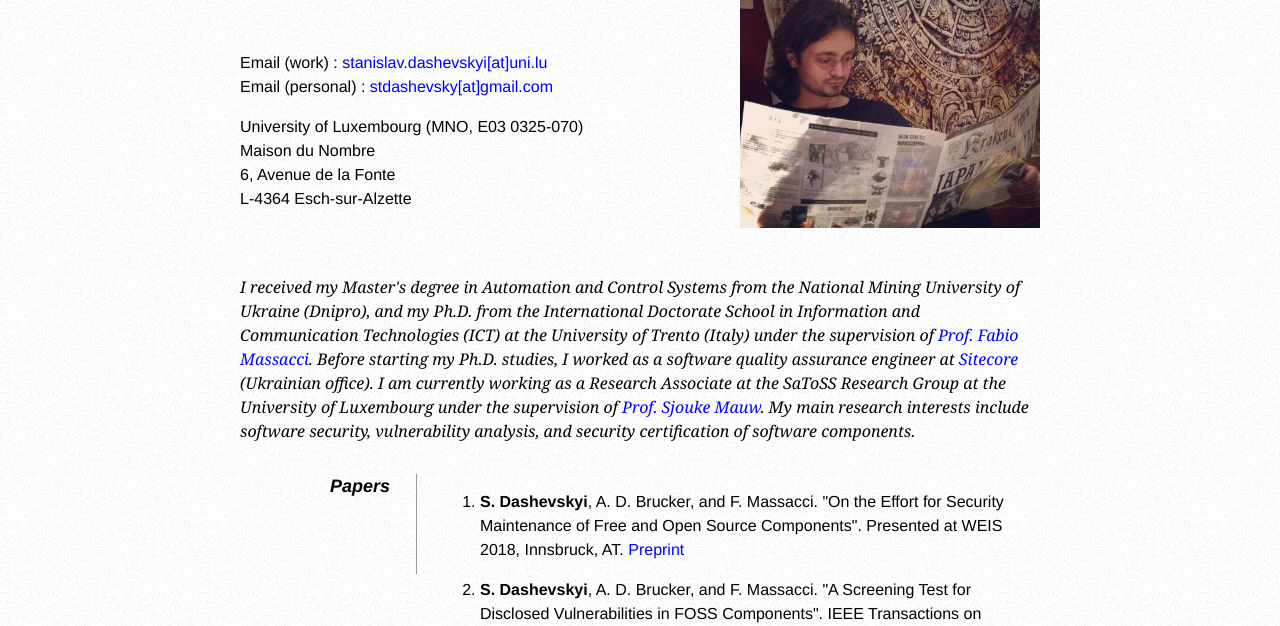
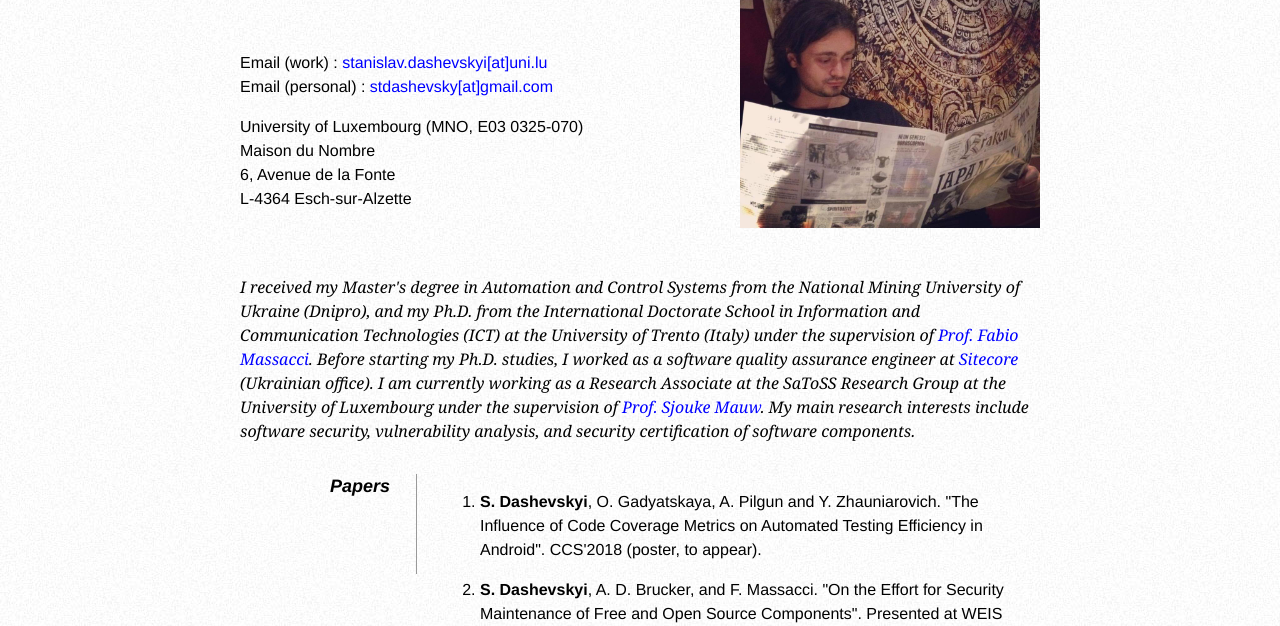
Before and after one commit to standash/standash.github.io, a plain HTML site: page index.html in a window 1280 px wide. Shown: the part 172-798 px from the top of the page. Drawn offline with Linux system fonts and the light colour scheme.

Commit message:
Update publications

```diff
--- a/index.html
+++ b/index.html
@@ -83,6 +83,10 @@
             <dt> Papers </dt>
             <dd>
 			<ol>
+				<li>
+                    <b>S. Dashevskyi</b>, O. Gadyatskaya, A. Pilgun and Y. Zhauniarovich. "The Influence of Code Coverage
+                    Metrics on Automated Testing Efficiency in Android". CCS'2018 (poster, to appear).
+				</li>
 				<li>
                     <b>S. Dashevskyi</b>, A. D. Brucker, and F. Massacci. "On the Effort for Security Maintenance of
                     Free and Open Source Components". Presented at WEIS 2018, Innsbruck, AT.
```
